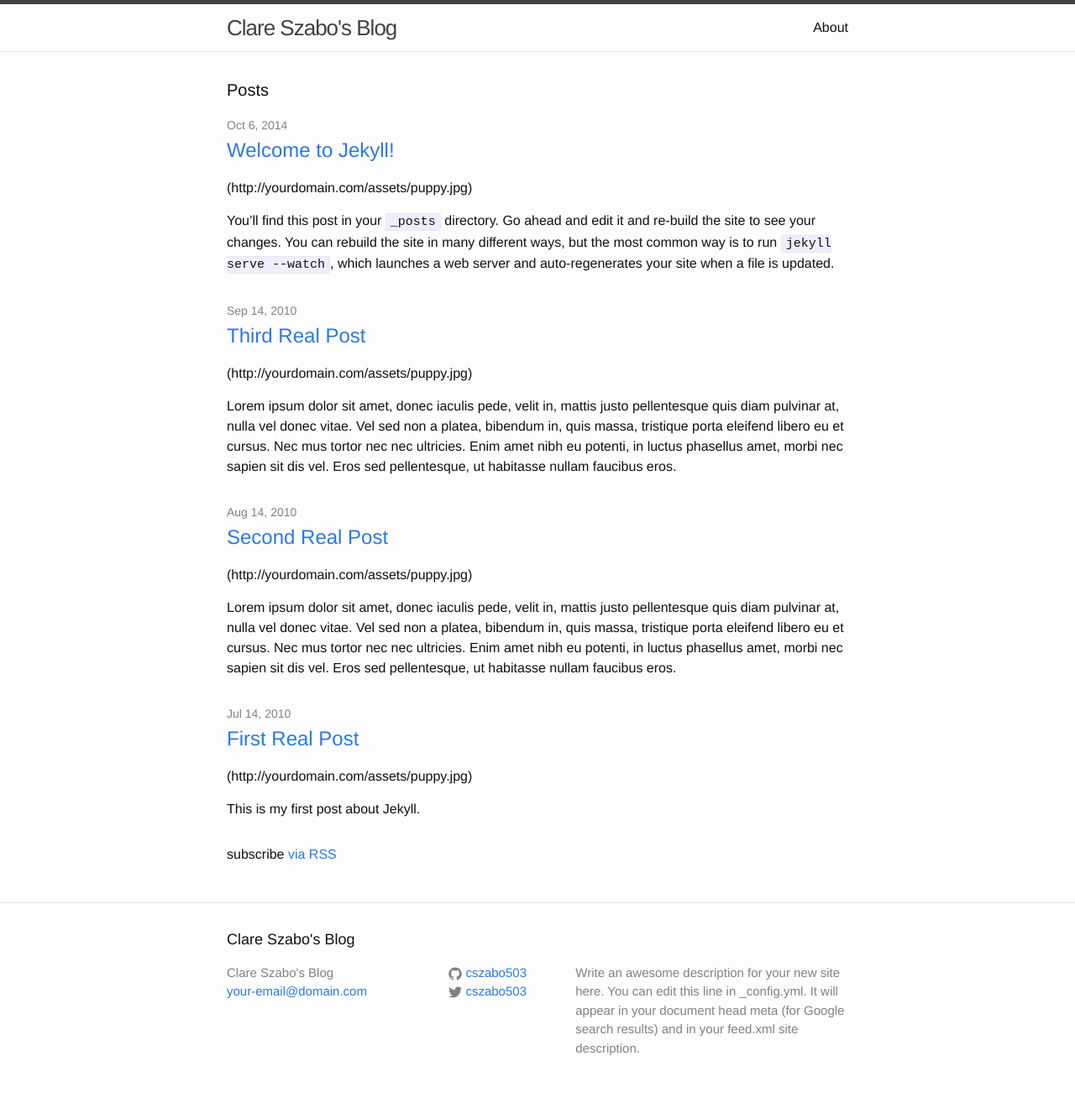
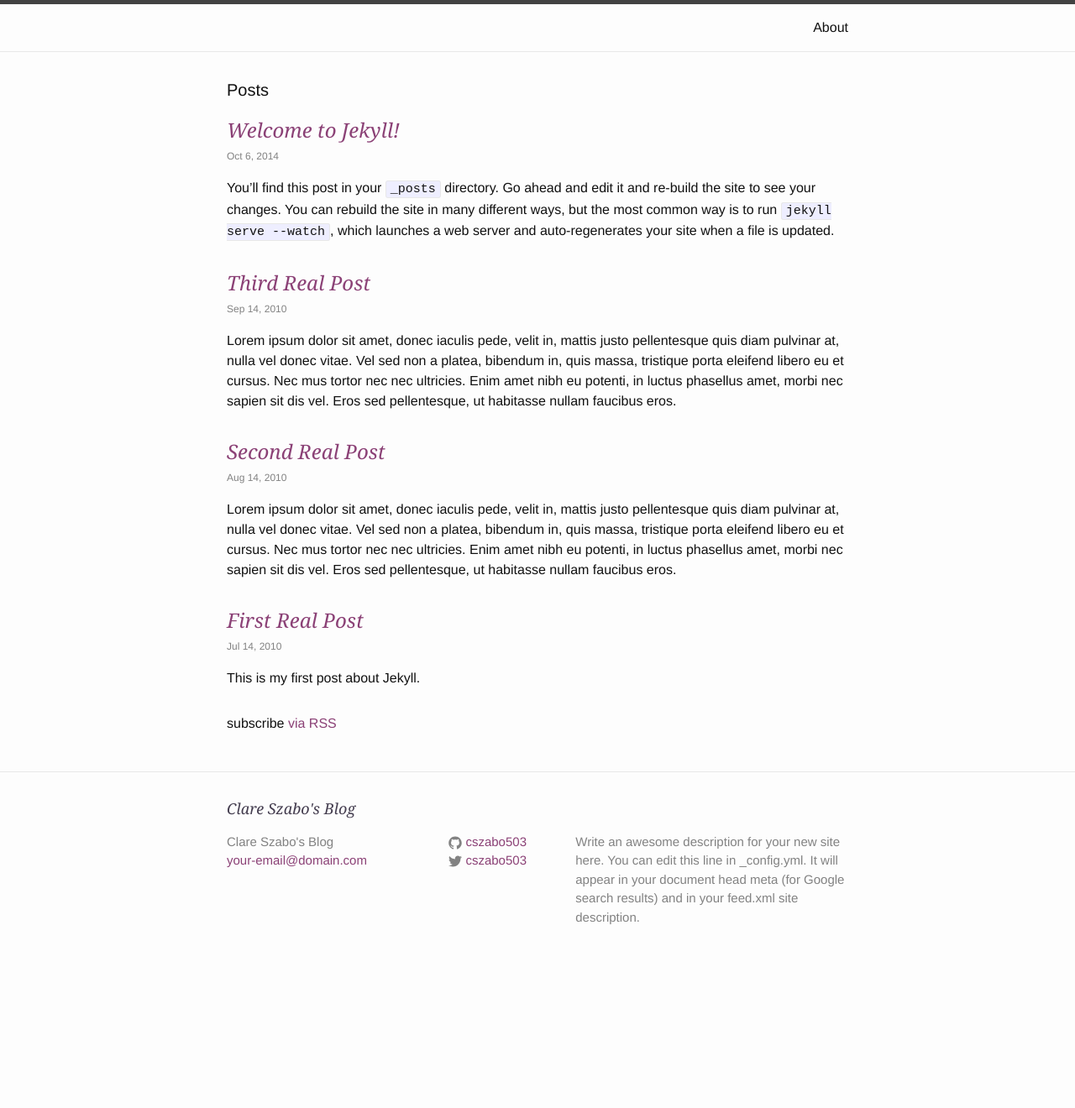
Before and after one commit to cszabo503/cszabo503.github.io, a Jekyll site: the page built from index.html, in a window 1280 px wide. Shown: the whole page at 84% size. Built offline with Jekyll 4.4.1, drawn with Linux system fonts in a browser that asks for light colours; after the commit the page ends 1164 px from its top, so only the background shows below that.

Commit message:
modified basic link css, some of the header and layout html for the nav, new files in _site?

```diff
--- a/_includes/header.html
+++ b/_includes/header.html
@@ -2,7 +2,7 @@
 
   <div class="wrapper">
 
-    <a class="site-title" href="{{ site.baseurl }}/">{{ site.title }}</a>
+   <!-- <a class="site-title" href="{{ site.baseurl }}/">{{ site.title }}</a> -->
 
     <nav class="site-nav">
       <a href="#" class="menu-icon">
--- a/_layouts/default.html
+++ b/_layouts/default.html
@@ -9,6 +9,7 @@
 
     <div class="page-content">
       <div class="wrapper">
+
         {{ content }}
       </div>
     </div>
--- a/css/main.scss
+++ b/css/main.scss
@@ -2,11 +2,6 @@
 # Only the main Sass file needs front matter (the dashes are enough)
 ---
 @charset "utf-8";
-
-body {
-	background: red;
-}
-
 
 // Our variables
 $base-font-family: Helvetica, Arial, sans-serif;
@@ -27,12 +22,6 @@ $grey-color-dark:  darken($grey-color, 25%);
 $on-palm:          600px;
 $on-laptop:        800px;
 
-
-body {
-	background: red;
-}
-
-
 // Using media queries with like this:
 // @include media-query($palm) {
 //     .wrapper {
@@ -46,11 +35,67 @@ body {
     }
 }
 
-
-
 // Import partials from `sass_dir` (defaults to `_sass`)
 @import
         "base",
         "layout",
         "syntax-highlighting"
 ;
+
+/* ======= Links ======= */
+
+a:-webkit-any-link {
+	text-decoration: none;
+}
+
+a {
+	color: #8b4176
+}
+
+a:hover {
+	color: #4a2449;
+}
+
+a:visited{
+	color: #443d4f;
+}
+
+
+/* ======= Header/Nav =======*/
+
+.site-header {
+	// position: fixed;
+	// z-index: 2;
+	width: 100%;
+}
+
+
+.site-nav {
+	// position: fixed;
+	float: right;
+	// z-index: 1;
+}
+
+h2 {
+	font-family: Georgia;
+	font-style: italic;
+	color: #443d4f;
+	margin: 0;
+}
+
+/* ======== Post Date ======== */
+
+.post-meta{
+	font-size: 12px;
+}
+
+
+
+.clearfix:before,
+.clearfix:after {
+    content: " ";
+    display: block;
+    clear: both;
+    visibility: hidden;
+    height: 0;
+}
--- a/index.html
+++ b/index.html
@@ -1,6 +1,7 @@
 ---
 layout: default
 ---
+
 
 <div class="home">
 
@@ -9,12 +10,13 @@ layout: default
   <ul class="post-list">
     {% for post in site.posts %}
       <li>
-        <span class="post-meta">{{ post.date | date: "%b %-d, %Y" }}</span>
 
         <h2>
           <a class="post-link" href="{{ post.url | prepend: site.baseurl }}">{{ post.title }}</a>
         </h2>
-        ({{site.url}}/assets/puppy.jpg)
+
+          <span class="post-meta">{{ post.date | date: "%b %-d, %Y" }}</span>
+
         <p>{{ post.excerpt }}</p>
       </li>
     {% endfor %}
```
Also changed, not shown: 9 other files.
